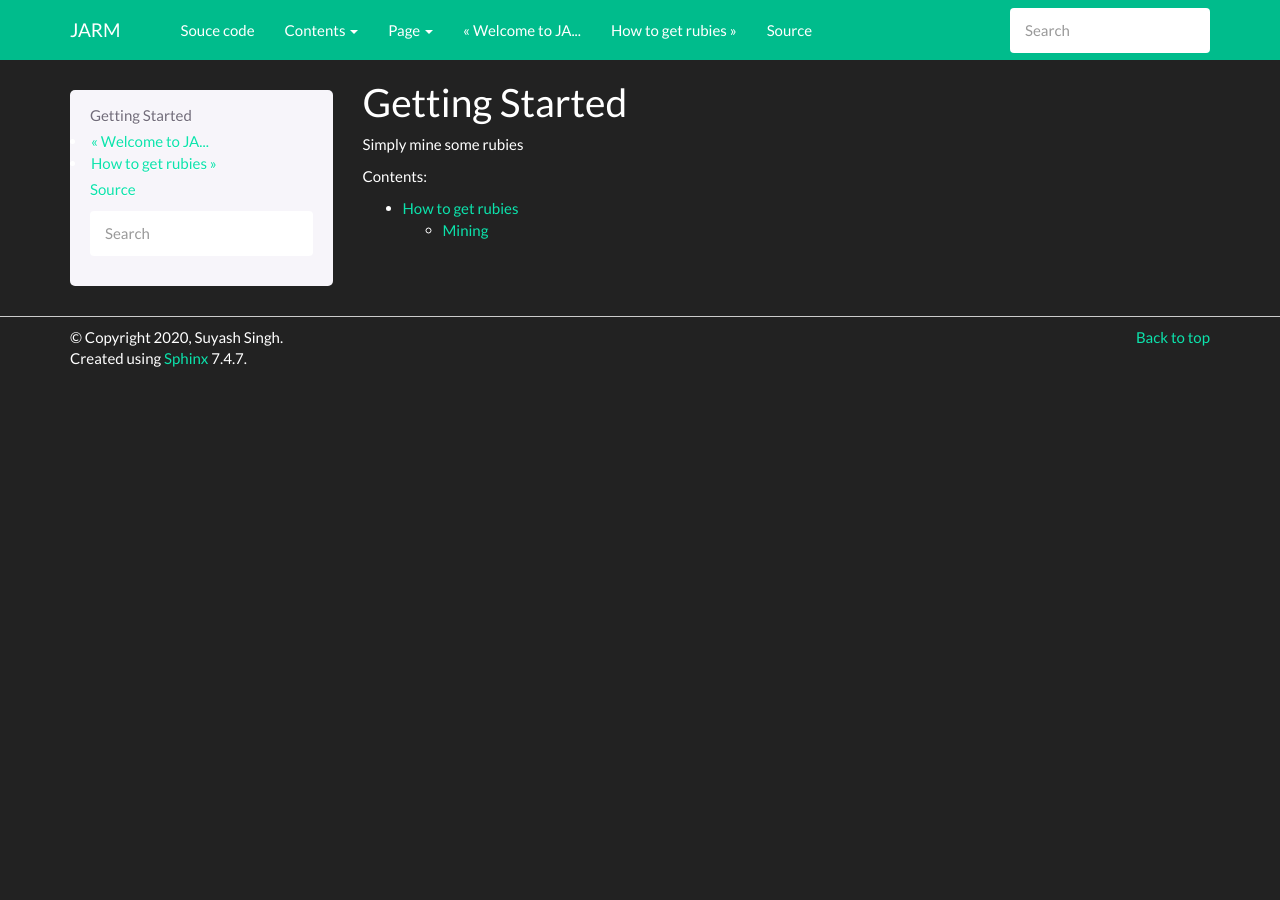
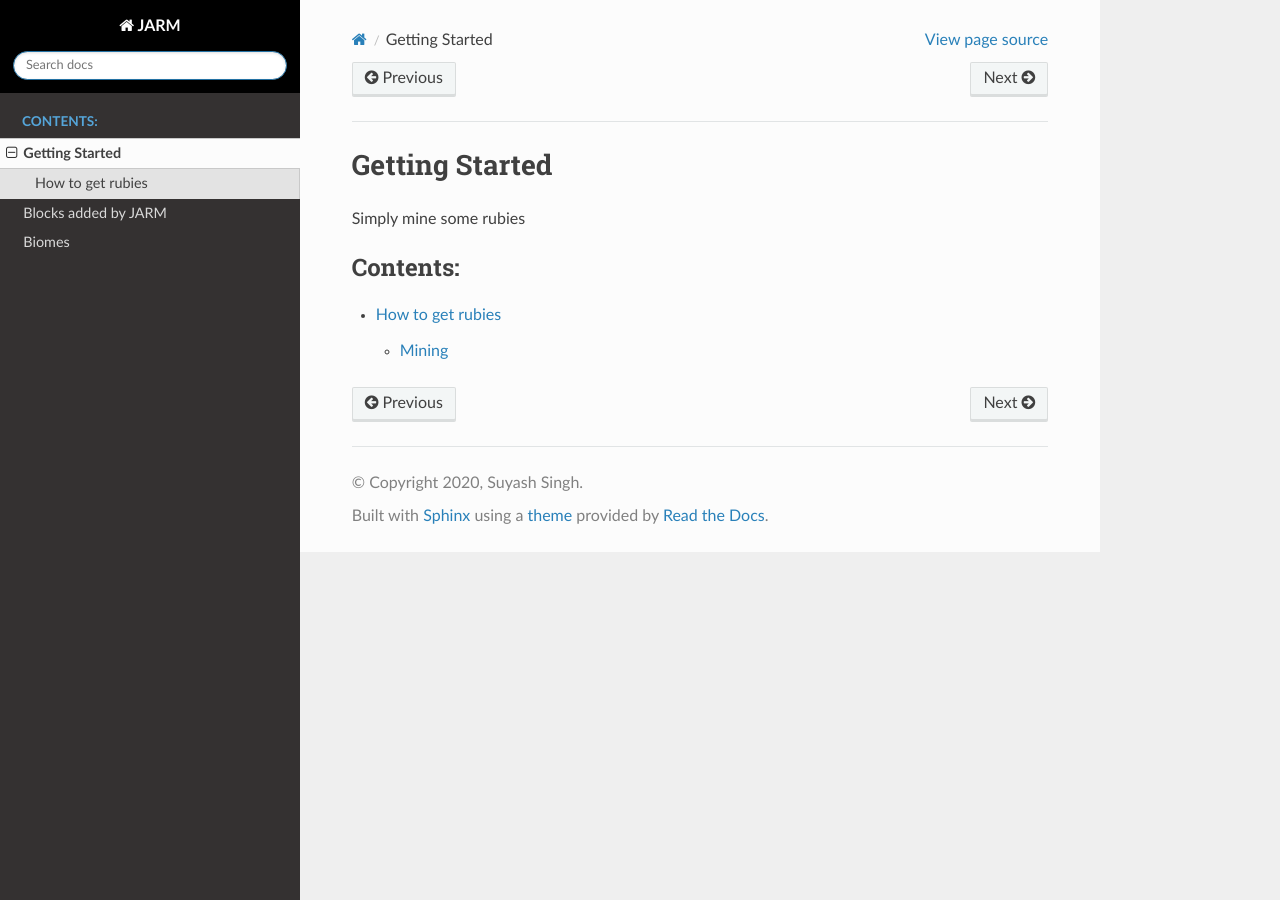
Before and after one commit to Suyashtnt/JARMDocs, a Sphinx documentation site: the page built from source/Getting_Started.rst, in a window 1280 px wide. Built offline with Sphinx 7.4.7 and the Read the Docs theme 2.0.0, drawn with Linux system fonts in a browser that asks for light colours.

Commit message:
changed back AGAIN

```diff
--- a/source/conf.py
+++ b/source/conf.py
@@ -86,80 +86,20 @@
 # The theme to use for HTML and HTML Help pages.  See the documentation for
 # a list of builtin themes.
 #
-html_theme = 'bootstrap'
-if "html_theme_path" in globals():
-    html_theme_path += sphinx_bootstrap_theme.get_html_theme_path()
-else:
-    html_theme_path = ["./_themes/"] + \
-        sphinx_bootstrap_theme.get_html_theme_path()
+html_theme = "sphinx_rtd_theme"
 html_theme_options = {
-    # Navigation bar title. (Default: ``project`` value)
-    'navbar_title': "JARM",
-
-    # Tab name for entire site. (Default: "Site")
-    'navbar_site_name': "Contents",
-
-    # A list of tuples containing pages or urls to link to.
-    # Valid tuples should be in the following forms:
-    #    (name, page)                 # a link to a page
-    #    (name, "/aa/bb", 1)          # a link to an arbitrary relative url
-    #    (name, "http://example.com", True) # arbitrary absolute url
-    # Note the "1" or "True" value above as the third argument to indicate
-    # an arbitrary url.
-    'navbar_links': [
-        ("Souce code", "https://github.com/Suyashtnt/JARM", True),
-    ],
-
-    # Render the next and previous page links in navbar. (Default: true)
-    'navbar_sidebarrel': True,
-
-    # Render the current pages TOC in the navbar. (Default: true)
-    'navbar_pagenav': True,
-
-    # Tab name for the current pages TOC. (Default: "Page")
-    'navbar_pagenav_name': "Page",
-
-    # Global TOC depth for "site" navbar tab. (Default: 1)
-    # Switching to -1 shows all levels.
-    'globaltoc_depth': -1,
-
-    # Include hidden TOCs in Site navbar?
-    #
-    # Note: If this is "false", you cannot have mixed ``:hidden:`` and
-    # non-hidden ``toctree`` directives in the same page, or else the build
-    # will break.
-    #
-    # Values: "true" (default) or "false"
-    'globaltoc_includehidden': "false",
-
-    # HTML navbar class (Default: "navbar") to attach to <div> element.
-    # For black navbar, do "navbar navbar-inverse"
-    'navbar_class': "navbar navbar-inverse",
-
-    # Fix navigation bar to top of page?
-    # Values: "true" (default) or "false"
-    'navbar_fixed_top': "true",
-
-    # Location of link to source.
-    # Options are "nav" (default), "footer" or anything else to exclude.
-    'source_link_position': "nav",
-
-    # Bootswatch (http://bootswatch.com/) theme.
-    #
-    # Options are nothing (default) or the name of a valid theme
-    # such as "cosmo" or "sandstone".
-    #
-    # The set of valid themes depend on the version of Bootstrap
-    # that's used (the next config option).
-    #
-    # Currently, the supported themes are:
-    # - Bootstrap 2: https://bootswatch.com/2
-    # - Bootstrap 3: https://bootswatch.com/3
-    'bootswatch_theme': "Darkly",
-
-    # Choose Bootstrap version.
-    # Values: "3" (default) or "2" (in quotes)
-    'bootstrap_version': "3",
+    'logo_only': False,
+    'display_version': False,
+    'prev_next_buttons_location': 'both',
+    'style_external_links': False,
+    'vcs_pageview_mode': '',
+    'style_nav_header_background': 'black',
+    # Toc options
+    'collapse_navigation': True,
+    'sticky_navigation': True,
+    'navigation_depth': 4,
+    'includehidden': True,
+    'titles_only': False
 }
 
 # Theme options are theme-specific and customize the look and feel of a theme
```
